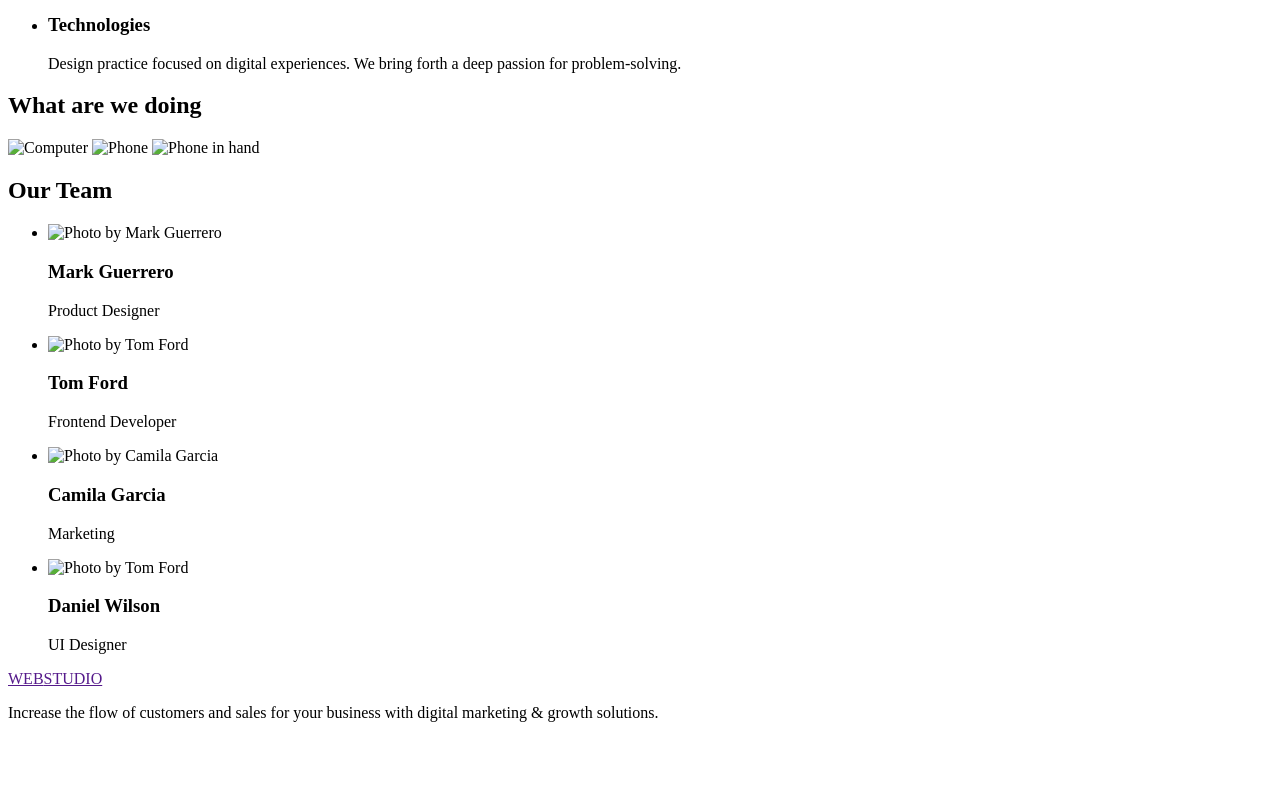
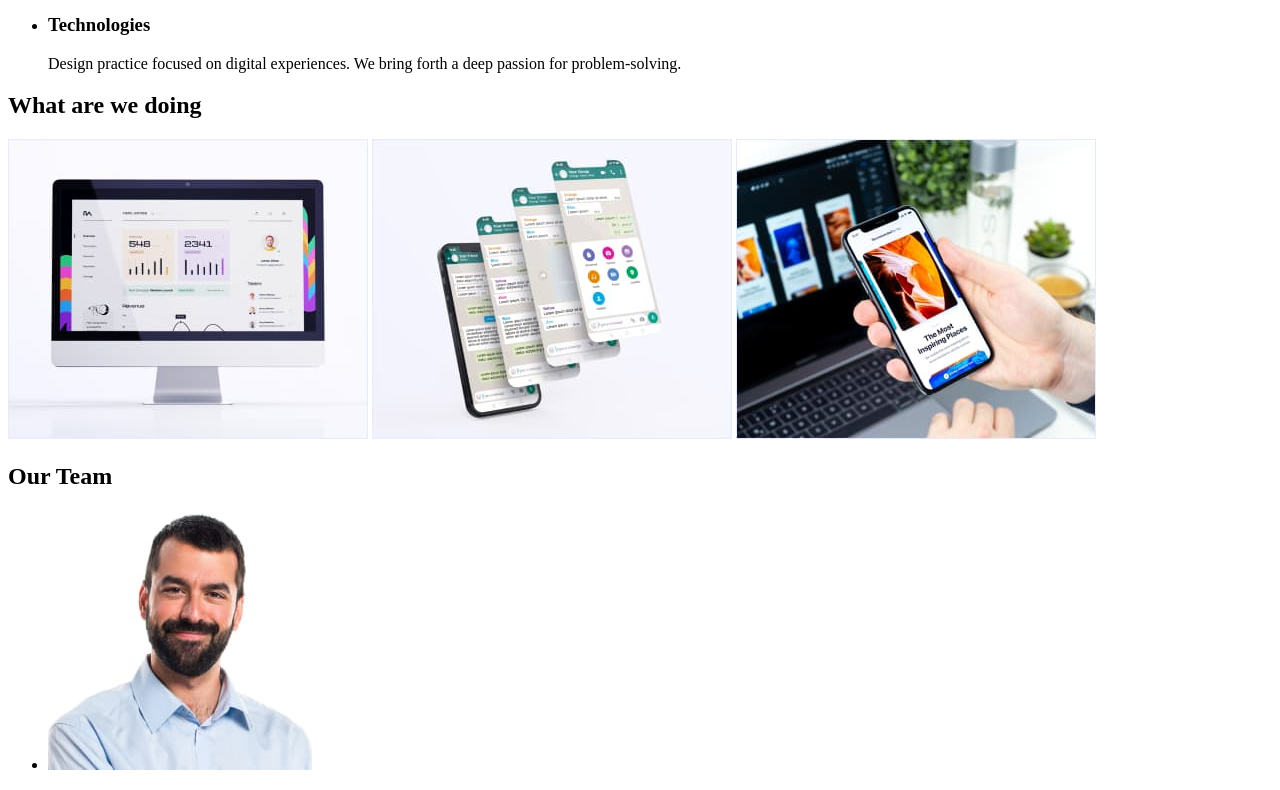
Before and after one commit to DenWWW/goit-markup-hw-01, a plain HTML site: page index.html in a window 1280 px wide. Shown: the part 500-1290 px from the top of the page. Before the commit the page ends 1238 px from the top, so only its background shows below. Drawn offline with Linux system fonts and the light colour scheme; the site is published under a folder, as on GitHub Pages, so addresses that start at the root find nothing.

Commit message:
add src correction

```diff
--- a/index.html
+++ b/index.html
@@ -67,19 +67,19 @@
       <section>
         <h2>What are we doing</h2>
         <img
-          src="/images/01rectangle.jpg"
+          src="./images/01rectangle.jpg"
           alt="Computer"
           width="360"
           height="300"
         />
         <img
-          src="/images/02rectangle.jpg"
+          src="./images/02rectangle.jpg"
           alt="Phone"
           width="360"
           height="300"
         />
         <img
-          src="/images/03rectangle.jpg"
+          src="./images/03rectangle.jpg"
           alt="Phone in hand"
           width="360"
           height="300"
@@ -91,7 +91,7 @@
         <ul>
           <li>
             <img
-              src="/images/mark-guerrero.jpg"
+              src="./images/mark-guerrero.jpg"
               alt="Photo by Mark Guerrero"
               width="264"
               height="260"
@@ -101,7 +101,7 @@
           </li>
           <li>
             <img
-              src="/images/tom-ford.jpg"
+              src="./images/tom-ford.jpg"
               alt="Photo by Tom Ford"
               width="264"
               height="260"
@@ -111,7 +111,7 @@
           </li>
           <li>
             <img
-              src="/images/camila-garcia.jpg"
+              src="./images/camila-garcia.jpg"
               alt="Photo by Camila Garcia"
               width="264"
               height="260"
@@ -121,7 +121,7 @@
           </li>
           <li>
             <img
-              src="/images/daniel-wilson.jpg"
+              src="./images/daniel-wilson.jpg"
               alt="Photo by Tom Ford"
               width="264"
               height="260"
```
